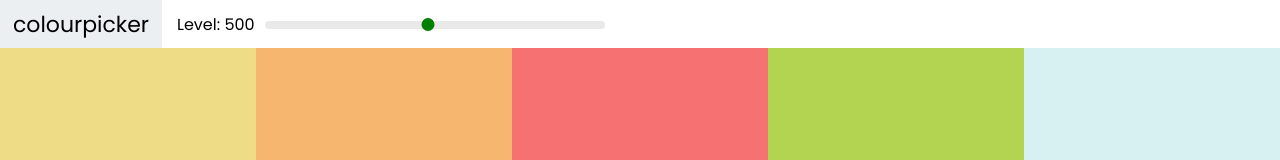
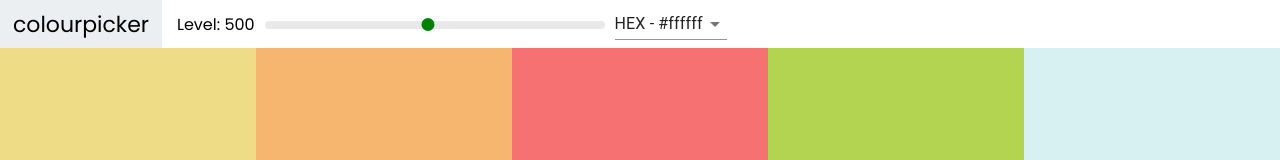
Before and after one commit to Vlad-B/colour-picker, a React (Create React App) app: page / in a window 1280 px wide. Shown: the top 160 px of the page. Built offline with nearby package versions, Linux system fonts and the light colour scheme.

Commit message:
Add Select and Material UI

```diff
--- a/src/Navbar.js
+++ b/src/Navbar.js
@@ -1,12 +1,28 @@
 import React, { Component } from 'react';
 import Slider from 'rc-slider';
+import { Select } from '@material-ui/core';
+import { MenuItem } from '@material-ui/core';
 
 import 'rc-slider/assets/index.css';
 import './Navbar.css';
 
 class Navbar extends Component {
+	constructor(props) {
+		super(props);
+		this.state = {
+			format : 'hex'
+		};
+		this.handleChange = this.handleChange.bind(this);
+	}
+
+	handleChange(evt) {
+		this.setState({ format: evt.target.value });
+		this.props.handleChange(evt.target.value);
+	}
+
 	render() {
 		const { level, handleSlider } = this.props;
+		const { format } = this.state;
 		return (
 			<nav>
 				<div className="logo">
@@ -18,6 +34,13 @@ class Navbar extends Component {
 						<Slider defaultValue={level} min={100} max={900} step={100} onAfterChange={handleSlider} />
 					</div>
 				</div>
+				<div className="select-container">
+					<Select value={format} onChange={this.handleChange}>
+						<MenuItem value="hex">HEX - #ffffff</MenuItem>
+						<MenuItem value="rgb">RGB - rgb(255, 255, 255)</MenuItem>
+						<MenuItem value="rgba">RGBA - rgb(255, 255, 255, 0.5)</MenuItem>
+					</Select>
+				</div>
 			</nav>
 		);
 	}
--- a/src/Palette.js
+++ b/src/Palette.js
@@ -7,21 +7,26 @@ import './Palette.css';
 class Palette extends Component {
 	constructor(props) {
 		super(props);
-		this.state = { level: 500 };
+		this.state = { level: 500, format: 'hex' };
 		this.handleSlider = this.handleSlider.bind(this);
+		this.changeFormat = this.changeFormat.bind(this);
 	}
 
 	handleSlider(newLevel) {
 		this.setState({ level: newLevel });
 	}
 
+	changeFormat(val) {
+		this.setState({ format: val });
+	}
+
 	render() {
 		const { colors } = this.props.palette;
-		const { level } = this.state;
-		const colorBoxes = colors[level].map((color) => <ColorBox background={color.hex} name={color.name} />);
+		const { level, format } = this.state;
+		const colorBoxes = colors[level].map((color) => <ColorBox background={color[format]} name={color.name} />);
 		return (
 			<div className="Palette">
-				<Navbar level={level} handleSlider={this.handleSlider} />
+				<Navbar level={level} handleSlider={this.handleSlider} handleChange={this.changeFormat} />
 				<div className="Palette-colors">{colorBoxes}</div>
 				{/* footer */}
 			</div>
```
Also changed, not shown: package.json (+5 -4 lines), 1 other file (tests, documents, lock files or other folders).
